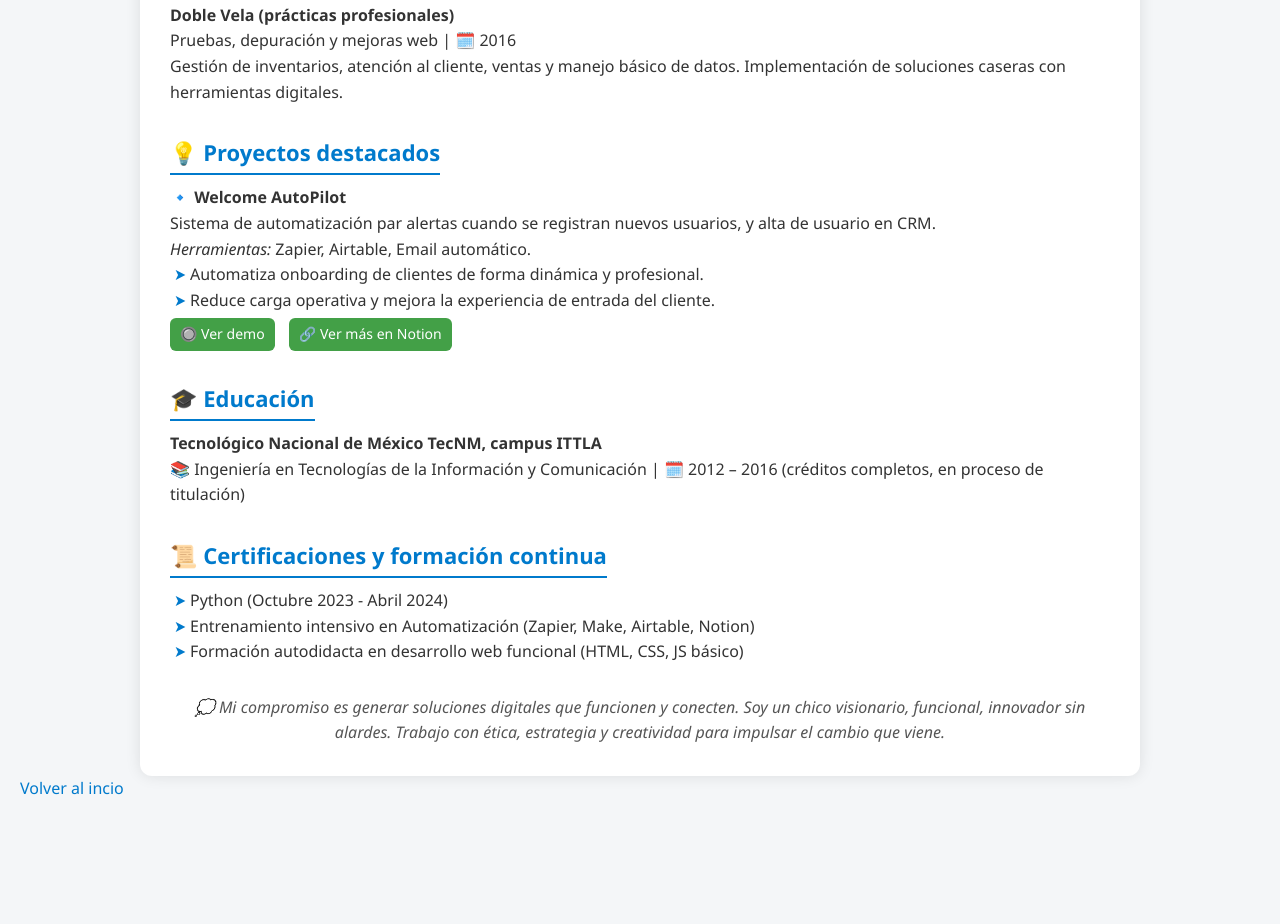
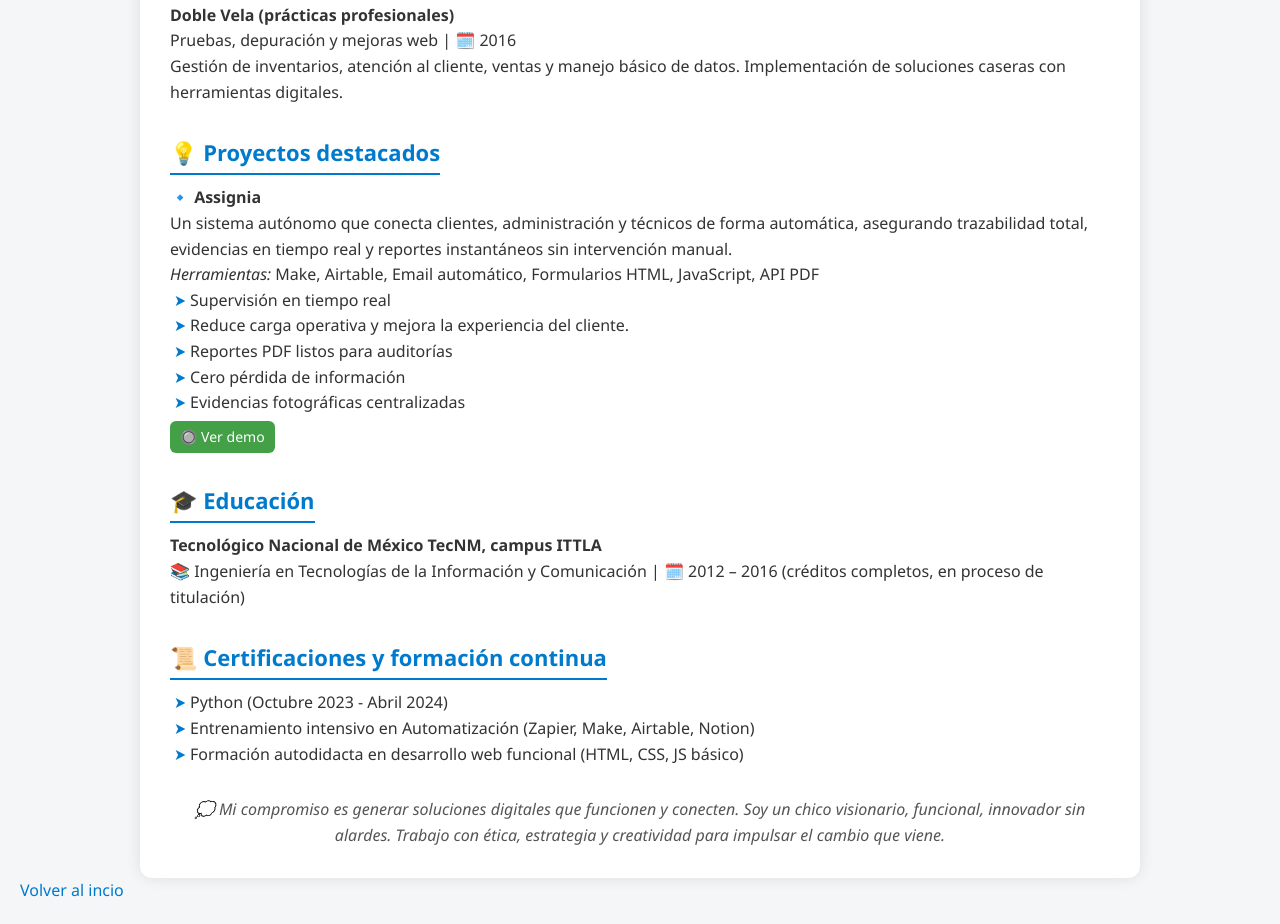
Before and after one commit to Leandro-Resendiz/Portafolio-LeandroResendiz, a plain HTML site: page CV.html in a window 1280 px wide. Shown: the part 1433-2357 px from the top of the page. Before the commit the page ends 2255 px from the top, so only its background shows below. Drawn offline with Linux system fonts and the light colour scheme.

Commit message:
Update CV.html

```diff
--- a/CV.html
+++ b/CV.html
@@ -154,7 +154,7 @@ a:hover {
       <h1>Iker Leandro Reséndiz Ávila</h1>
       <p>🎯 Asistente Técnico en Automatización y Desarrollo Web Junior</p>
       <p>📧 resendizikerleandro@gmail.com | 📞 +52 56 1442 3799 | 📍 Estado de México, México</p>
-      <p>🔗 Portafolio: <span class="highlight"><a href="https://portafolio-leandro-resendiz.vercel.app/">portafolio-leandro-resendiz.vercel.app</a></span></p>
+      <p>🔗 Portafolio: <span class="highlight"><a href="https://portafolio-leandroresendiz.vercel.app/">portafolio-leandro-resendiz.vercel.app</a></span></p>
       <p><em>🧠 Optimizo procesos con visión creativa y construyo soluciones digitales que conectan con el futuro.</em></p>
     </div><div class="section">
   <h2>🧠 Perfil profesional</h2>
@@ -234,14 +234,17 @@ Implementación de soluciones caseras con herramientas digitales.
 
 <div class="section">
   <h2>💡 Proyectos destacados</h2>
-  <p><strong>🔹 Welcome AutoPilot</strong><br>Sistema de automatización par alertas cuando se registran nuevos usuarios, y alta de usuario en CRM.<br><em>Herramientas:</em> Zapier, Airtable, Email automático.</p>
+  <p><strong>🔹 Assignia</strong><br>Un sistema autónomo que conecta clientes, administración y técnicos de forma automática, asegurando trazabilidad total, evidencias en tiempo real y reportes instantáneos sin intervención manual.<br><em>Herramientas:</em> Make, Airtable, Email automático, Formularios HTML, JavaScript, API PDF</p>
   <ul>
-    <li>Automatiza onboarding de clientes de forma dinámica y profesional.</li>
-    <li>Reduce carga operativa y mejora la experiencia de entrada del cliente.</li>
+    <li>Supervisión en tiempo real</li>
+    <li>Reduce carga operativa y mejora la experiencia del cliente.</li>
+    <li>Reportes PDF listos para auditorías</li>
+    <li>Cero pérdida de información</li>
+    <li>Evidencias fotográficas centralizadas</li>
+
   </ul>
   <div class="project-links">
-    <a href="/proyectos/Demo.html">🔘 Ver demo</a>
-    <a href="https://www.notion.so/Welcome-AutoPilot-Proyecto-1-206bea08d28380838059c12431f1929f?source=copy_link">🔗 Ver más en Notion</a>
+    <a href="https://portafolio-leandroresendiz.vercel.app/proyectos/Assignia.html">🔘 Ver demo</a>
   </div>
 </div>
 
@@ -273,4 +276,5 @@ Implementación de soluciones caseras con herramientas digitales.
   </section>
 </body>
 
+
 </html>
```
